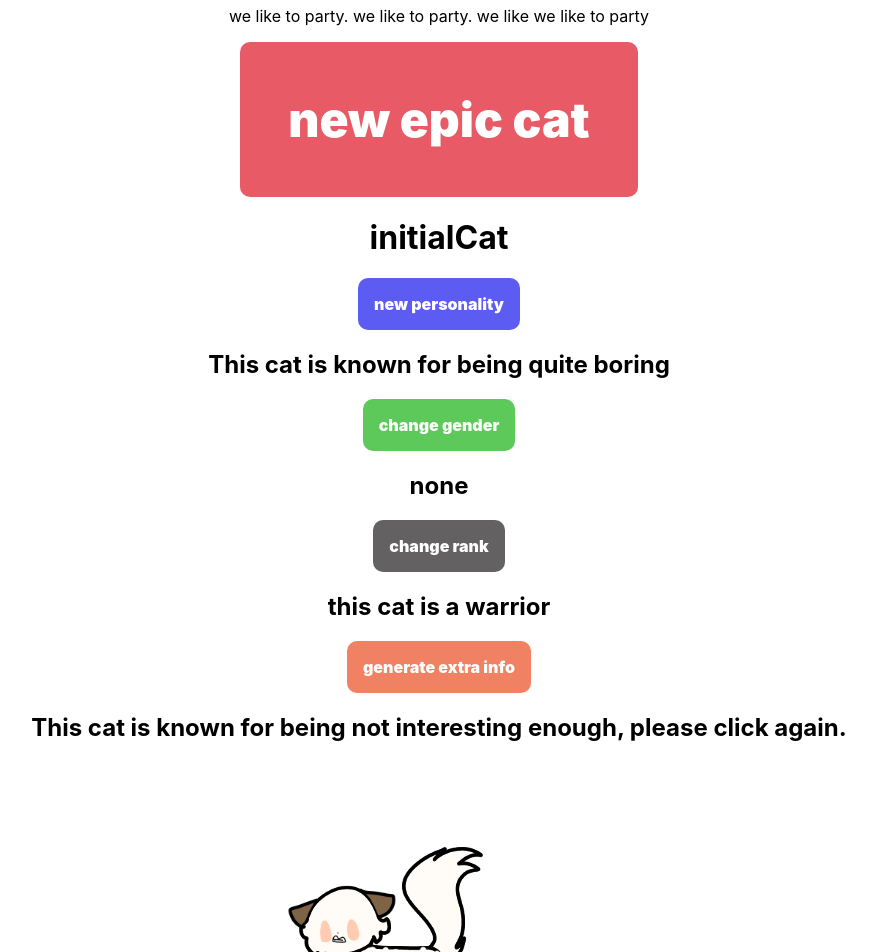
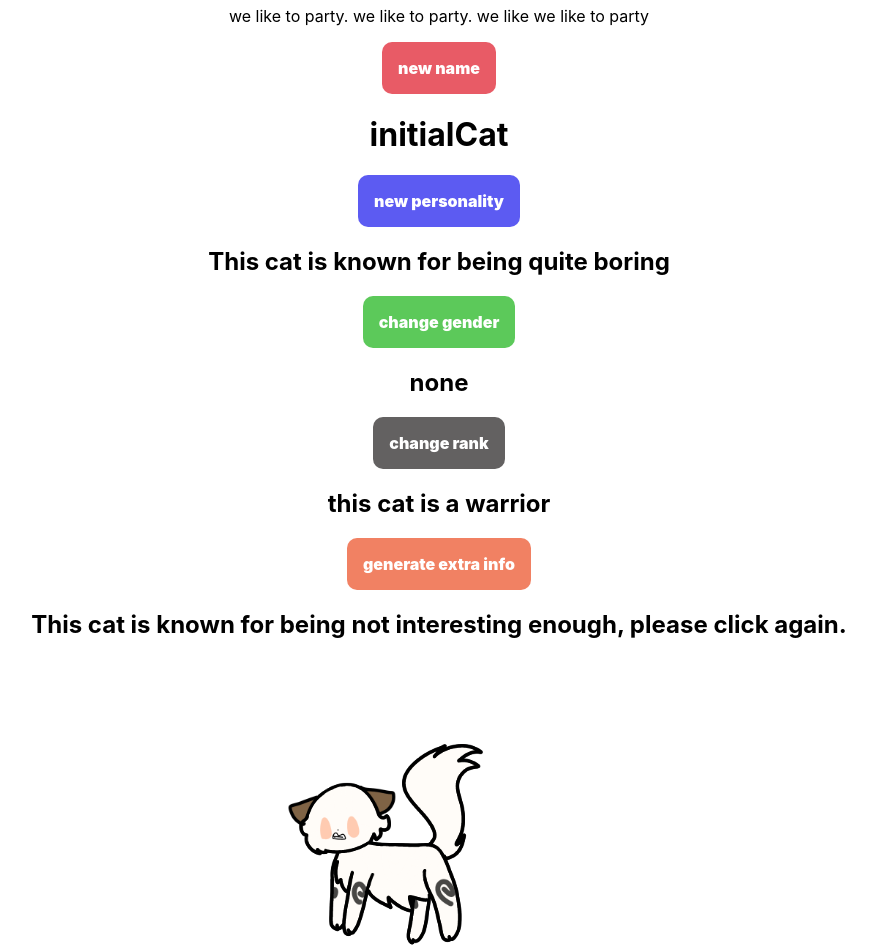
Before and after one commit to mkuzmick/epic-warrior-catz, a Next.js app: page / in a window 1280 px wide. Shown: the part 148-1100 px from the top of the page, without its empty margins (201-1077 px from the left). Built offline with nearby package versions, Linux system fonts and the light colour scheme.

Commit message:
Updates: zibby changes

```diff
--- a/components/CatzImages.js
+++ b/components/CatzImages.js
@@ -87,4 +87,47 @@ const colorsOfCat = [
     "/catz/colors-of-cat/colors-of-cat-7.png",
 ]
 
-  export { earImages, bodyMarkings, eyes, mouths, colorsOfCat }
+const faceMarkings =[
+    "/catz/face-markings/face-stripes-1.png",
+    "/catz/face-markings/face-stripes-2.png",
+    "/catz/face-markings/face-stripes-3.png",
+    "/catz/face-markings/face-stripes-4.png",
+    "/catz/face-markings/face-stripes-5.png",
+    "/catz/face-markings/face-stripes-6.png",
+    "/catz/face-markings/face-stripes-7.png",
+    "/catz/face-markings/weird-swirly-cheek-things-1.png",
+    "/catz/face-markings/weird-swirly-cheek-things-2.png",
+    "/catz/face-markings/weird-swirly-cheek-things-3.png",
+    "/catz/face-markings/weird-swirly-cheek-things-4.png",
+    "/catz/face-markings/weird-swirly-cheek-things-5.png",
+    "/catz/face-markings/weird-swirly-cheek-things-6.png",
+    "/catz/face-markings/weird-swirly-cheek-things-7.png",
+
+
+]
+
+const legMarkings =[
+    "/catz/leg-markings/foot-1.png",
+    "/catz/leg-markings/foot-2.png",
+    "/catz/leg-markings/foot-3.png",
+    "/catz/leg-markings/foot-4.png",
+    "/catz/leg-markings/foot-5.png",
+    "/catz/leg-markings/foot-6.png",
+    "/catz/leg-markings/foot-7.png",
+    "/catz/leg-markings/leg-stripes-1.png",
+    "/catz/leg-markings/leg-stripes-2.png",
+    "/catz/leg-markings/leg-stripes-3.png",
+    "/catz/leg-markings/leg-stripes-4.png",
+    "/catz/leg-markings/leg-stripes-5.png",
+    "/catz/leg-markings/leg-stripes-6.png",
+    "/catz/leg-markings/leg-stripes-7.png",
+    "/catz/leg-markings/leg-swirls-1.png",
+    "/catz/leg-markings/leg-swirls-2.png",
+    "/catz/leg-markings/leg-swirls-3.png",
+    "/catz/leg-markings/leg-swirls-4.png",
+    "/catz/leg-markings/leg-swirls-5.png",
+    "/catz/leg-markings/leg-swirls-6.png",
+    "/catz/leg-markings/leg-swirls-7.png",
+]
+
+  export { earImages, bodyMarkings, eyes, mouths, colorsOfCat, faceMarkings, legMarkings }
--- a/components/RandomCatImage.js
+++ b/components/RandomCatImage.js
@@ -1,7 +1,7 @@
 import React from 'react'
 import styles from './RandomCatImage.module.css'
 import path from 'path'
-import { earImages, bodyMarkings, eyes, mouths, colorsOfCat } from './CatzImages'
+import { earImages, bodyMarkings, eyes, mouths, colorsOfCat, faceMarkings, legMarkings } from './CatzImages'
 
 const CatOutline = () => {
     return (
@@ -41,16 +41,35 @@ const RandomBodyMarkings = () => {
     )
 }
 
+
+const RandomFaceMarkings = () => {
+    return (
+        <div>
+            <img src={ randomElement(faceMarkings) } alt="cat marking" className={styles.overlay}></img>
+        </div>
+    )
+}
+
+const RandomLegMarkings = () => {
+    return (
+        <div>
+            <img src={ randomElement(legMarkings) } alt="cat marking" className={styles.overlay}></img>
+        </div>
+    )
+}
+
 const RandomCatImage = () => {
 
     return (
         <div className={styles.container}>
             <RandomCatElement type="colorsOfCat" />
-            <CatOutline />
             <RandomBodyMarkings />
+            <RandomFaceMarkings />
+            <RandomLegMarkings />
             <RandomEars />
             <RandomCatElement type="mouths" />
             <RandomCatElement type="eyes" />
+            <CatOutline />
             {/* <pre>{JSON.stringify(catzData, null, 4)}</pre> */}
         </div>
     )
--- /dev/null
+++ b/lolwut.mp4.json
@@ -0,0 +1,3 @@
+{
+
+}
--- a/pages/index.js
+++ b/pages/index.js
@@ -35,7 +35,7 @@ export default function Home() {
         <div
           onClick={ () => setCat(randomCat) }
           style={{
-            fontSize: "3em",
+            fontSize: "1em",
             borderRadius: "10px",
             color: "white",
             fontWeight: "900",
@@ -44,7 +44,7 @@ export default function Home() {
             cursor: "pointer",
             userSelect: "none"
           }}
-        >new epic cat</div>
+        >new name</div>
         <h1>{ cat } </h1>
         <div
           onClick={ () => setPersonality(randomPersonality) }
```
Also changed, not shown: 1 other file (tests, documents, lock files or other folders).
